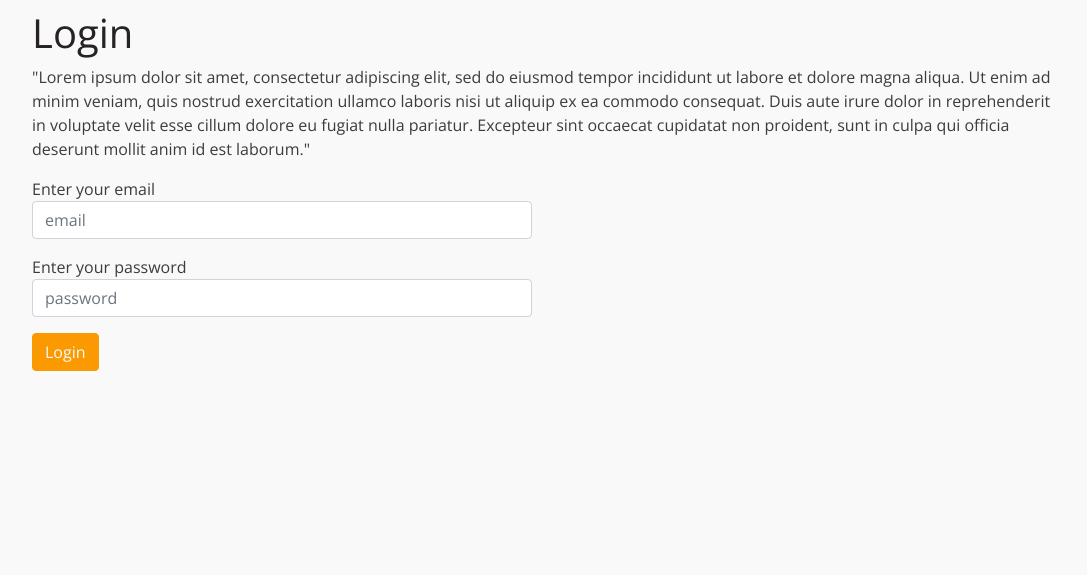
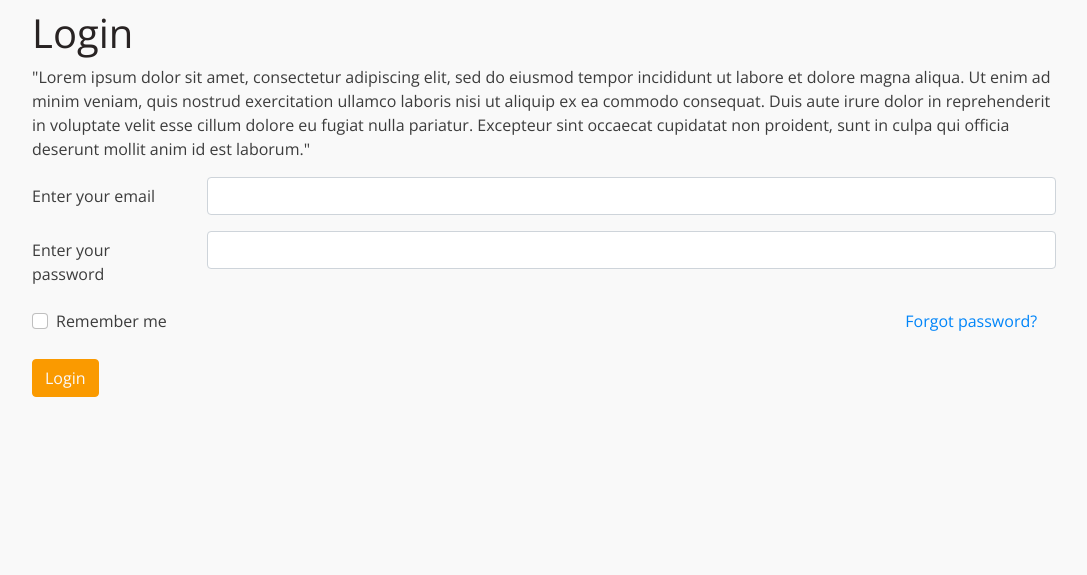
Before and after one commit to MichaelVerdegaal/vocabee, a Flask app: template vocabee/home/templates/security/login_user.html in a window 1280 px wide. Shown: the part 51-626 px from the top of the page, without its empty margins (96-1183 px from the left). Run offline with Flask 2, Linux system fonts and the light colour scheme; the template is opened without the code that fills it, so the values that code supplies are empty; style sheets or scripts are compiled from the project's sources; some libraries are stand-ins or nearby versions.

Commit message:
Add remember me button and setup bootstrap grid

```diff
--- a/vocabee/home/templates/security/login_user.html
+++ b/vocabee/home/templates/security/login_user.html
@@ -18,21 +18,32 @@
 
     <div class="container-fluid" id="login-content-container">
         <form action="{{ url_for_security('login') }}" method="POST" name="login_user_form">
-        <form action="{{ url_for_security('login') }}" method="POST" name="login_user_form">
             {{ login_user_form.hidden_tag() }}
             {{ render_field_errors(login_user_form.csrf_token) }}
+
             <div class="mb-3 row">
-                <div class="col-6">
-                    <label for="emailInput">Enter your email</label>
-                    <input type="email" name="email" class="form-control" id="emailInput" placeholder="email" value="">
+                <label for="emailInput" class="col-sm-2 col-form-label">Enter your email</label>
+                <div class="col-sm-10">
+                    <input type="email" name="email" class="form-control" id="emailInput" value="">
                 </div>
             </div>
 
             <div class="mb-3 row">
-                <div class="col-6">
-                    <label for="passwordInput">Enter your password</label>
-                    <input type="password" name="password" class="form-control" id="passwordInput"
-                           placeholder="password" value="">
+                <label for="passwordInput" class="col-sm-2 col-form-label">Enter your password</label>
+                <div class="col-sm-10">
+                    <input type="password" name="password" class="form-control" id="passwordInput" value="">
+                </div>
+            </div>
+
+            <div class="mb-4 row">
+                <div class="col-sm-10">
+                    <div class="form-check">
+                        <input class="form-check-input" id="remember" name="remember" type="checkbox" value="y">
+                        <label class="form-check-label" for="remember">Remember me</label>
+                    </div>
+                </div>
+                <div class="col-sm-2 pe-0">
+                    <a href="no.com" class="text-right">Forgot password?</a>
                 </div>
             </div>
 
```
